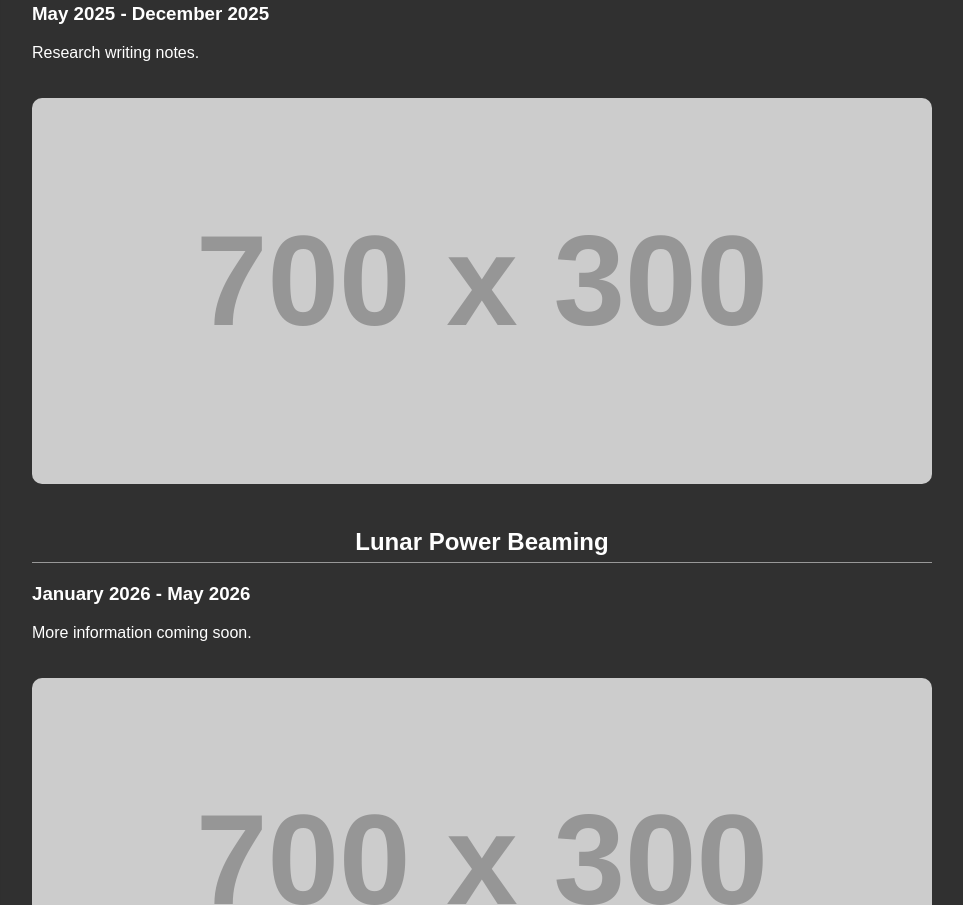
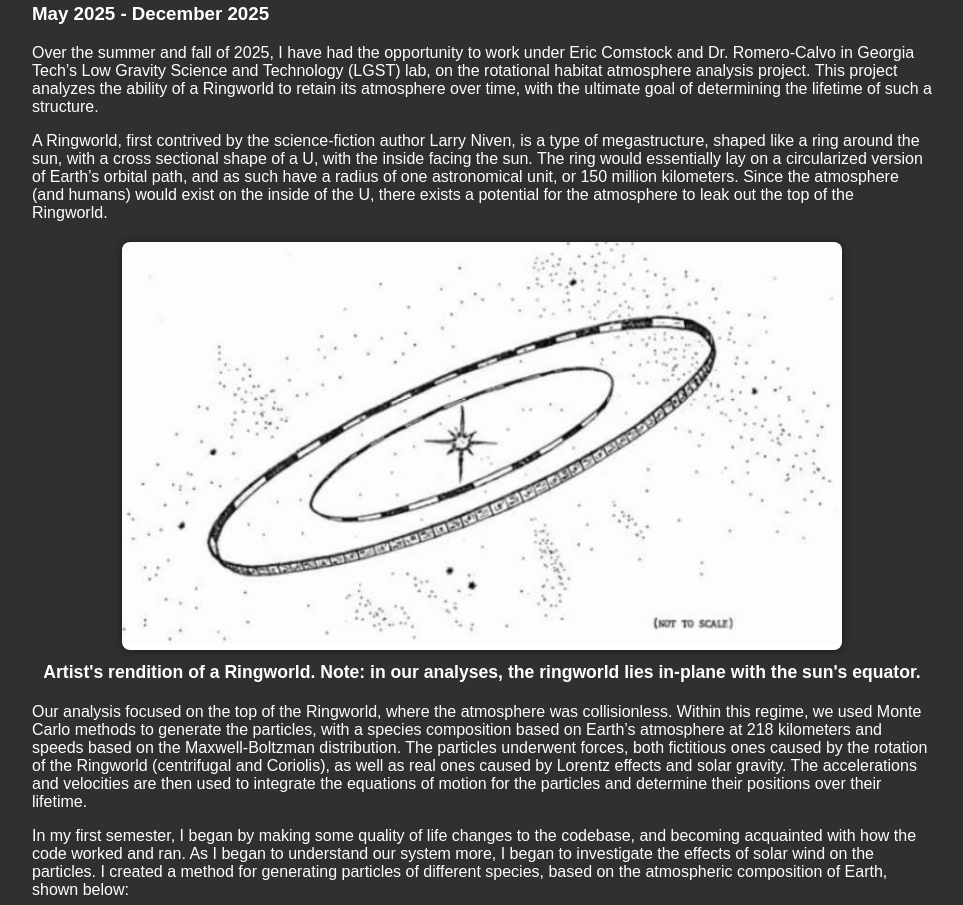
Before and after one commit to JamesChambers-GT/BarrittsWeb, a website: page research.html in a window 1280 px wide. Shown: the part 272-1177 px from the top of the page, without its empty margins (158-1121 px from the left). Drawn offline with Linux system fonts and the light colour scheme; placeholder pictures from the web are drawn by us.

Commit message:
research done!

```diff
--- a/research.html
+++ b/research.html
@@ -17,14 +17,47 @@
   <h1>Research</h1>
   <h2>Analysis of Rotational Habitat Atmosphere Dynamics</h2>
   <h3>May 2025 - December 2025</h3>
-  <p>Research writing notes.</p>
-  <img src="https://via.placeholder.com/700x300?text=Research+Image+1" style="width:100%; border-radius:10px; margin-top:20px;" />
+
+  <p>Over the summer and fall of 2025, I have had the opportunity to work under Eric Comstock and Dr. Romero-Calvo in Georgia Tech’s Low Gravity Science and Technology (LGST) lab, on the rotational habitat atmosphere analysis project. This project analyzes the ability of a Ringworld to retain its atmosphere over time, with the ultimate goal of determining the lifetime of such a structure.
+</p>
+
+  <p>A Ringworld, first contrived by the science-fiction author Larry Niven, is a type of megastructure, shaped like a ring around the sun, with a cross sectional shape of a U, with the inside facing the sun. The ring would essentially lay on a circularized version of Earth’s orbital path, and as such have a radius of one astronomical unit, or 150 million kilometers. Since the atmosphere (and humans) would exist on the inside of the U, there exists a potential for the atmosphere to leak out the top of the Ringworld.
+</p>
+
+<figure class="image-block">
+    <img src="ringworld.png" alt="Ringworld Picture">
+    <figcaption><b>Artist's rendition of a Ringworld. Note: in our analyses, the ringworld lies in-plane with the sun's equator.</b></figcaption>
+</figure>
+
+  <p>Our analysis focused on the top of the Ringworld, where the atmosphere was collisionless. Within this regime, we used Monte Carlo methods to generate the particles, with a species composition based on Earth’s atmosphere at 218 kilometers and speeds based on the Maxwell-Boltzman distribution. The particles underwent forces, both fictitious ones caused by the rotation of the Ringworld (centrifugal and Coriolis), as well as real ones caused by Lorentz effects and solar gravity. The accelerations and velocities are then used to integrate the equations of motion for the particles and determine their positions over their lifetime.
+</p>
+
+  <p>In my first semester, I began by making some quality of life changes to the codebase, and becoming acquainted with how the code worked and ran. As I began to understand our system more, I began to investigate the effects of solar wind on the particles. I created a method for generating particles of different species, based on the atmospheric composition of Earth, shown below:
+</p>
+
+<figure class="image-block">
+    <img src="comp.png" alt="Composition Picture">
+    <figcaption><b>Atmospheric composition by altitude. Species quantities at ~218km marked.</b></figcaption>
+</figure>
+
+  <p>As we moved into the fall, I rejoined the project, and was promoted to be the leader of the solar wind team. As such, I led myself and two of my colleagues, Subhan Ali and McKenzie Prince into further investigation of the electromagnetic effects on charged, upper-atmosphere particles. Throughout the semester we analyzed the strength and direction of the magnetic field caused by Parker Spirals around the sun, calculated the acceleration component of the particle caused by Lorentz forces, and integrated these new ideas into the existing code.
+</p>
+
+<p>As the semester went on we moved from the code fundamentals to a combination of paper writing and examining secondary effects. We examined the effects of the solar plasma, observing and accounting for the floating potential of the Ringworld caused by the interactions within the quasi-neutral plasma of the solar wind.
+</p>
+
+<figure class="image-block">
+    <img src="team.jpg" alt="Research Team">
+    <figcaption><b>A picture of most of the research team.</b></figcaption>
+</figure>
+
+  <p>I thoroughly enjoyed my time at Georgia Tech’s LGST. Exposure to the world of professional academia and research was eye-opening for me, and introduced me to a field that I am eager to explore more. As an undergraduate research assistant, I was fortunate to improve my skills in python code development, Monte Carlo methods, and electromagnetic effects. As a team leader I gained experience in repo management, integration into existing, complex systems, and organizing a team to maximize everyone’s strengths and support each other. I look forward to continuing to help Eric’s team, and to our imminent publishing
+</p>
 
 
   <h2>Lunar Power Beaming</h2>
   <h3>January 2026 - May 2026</h3>
   <p>More information coming soon.</p>
-  <img src="https://via.placeholder.com/700x300?text=Research+Image+2" style="width:100%; border-radius:10px; margin-top:20px;" />
 
 
 </div>
--- a/style.css
+++ b/style.css
@@ -14,6 +14,24 @@ a {
 }
 a:hover {
   opacity: 0.8;
+}
+
+.image-block {
+    text-align: center;
+    margin: 20px 0;
+}
+
+.image-block img {
+    width: 80%;  /* or 100% if you prefer full width */
+    border-radius: 8px;
+    box-shadow: 0 0 10px rgba(0,0,0,0.5);
+}
+
+.image-block figcaption {
+    margin-top: 8px;
+    font-size: 1.1em;
+    font-weight: bold;
+    color: white;
 }
 
 .navbar {
```
Also changed, not shown: resume.html (+1 -1 lines), comp.png (added), ringworld.png (added), team.jpg (added).
